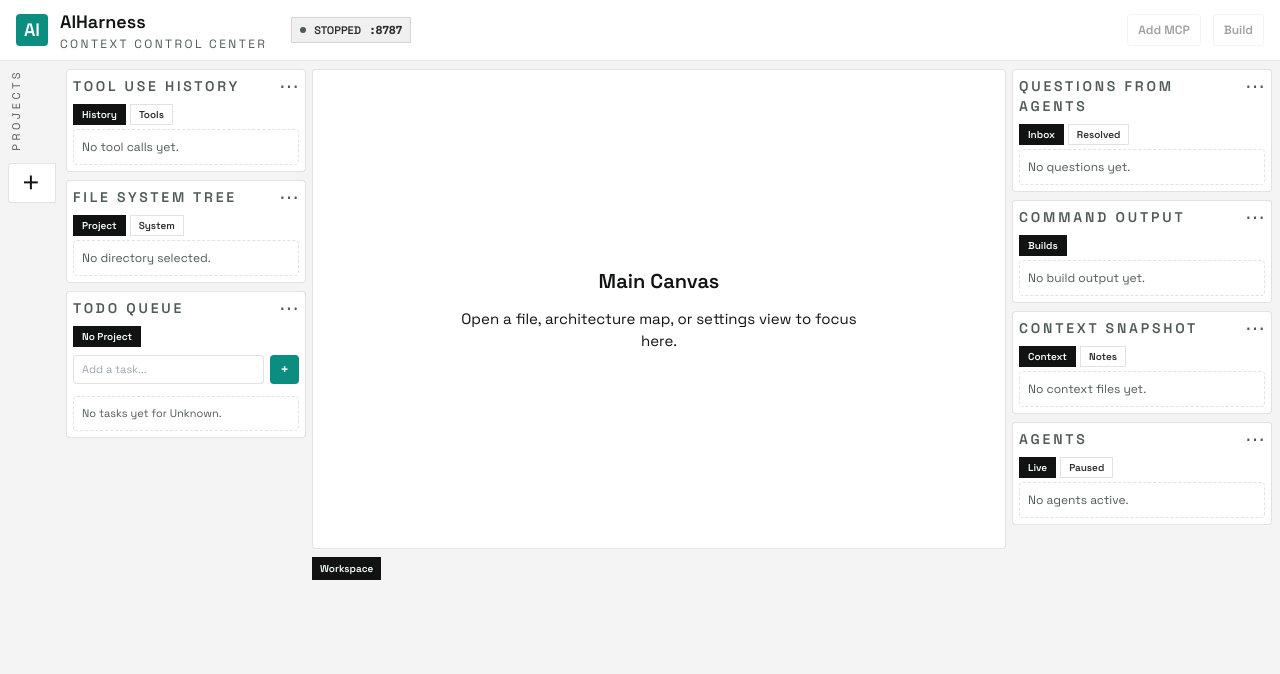
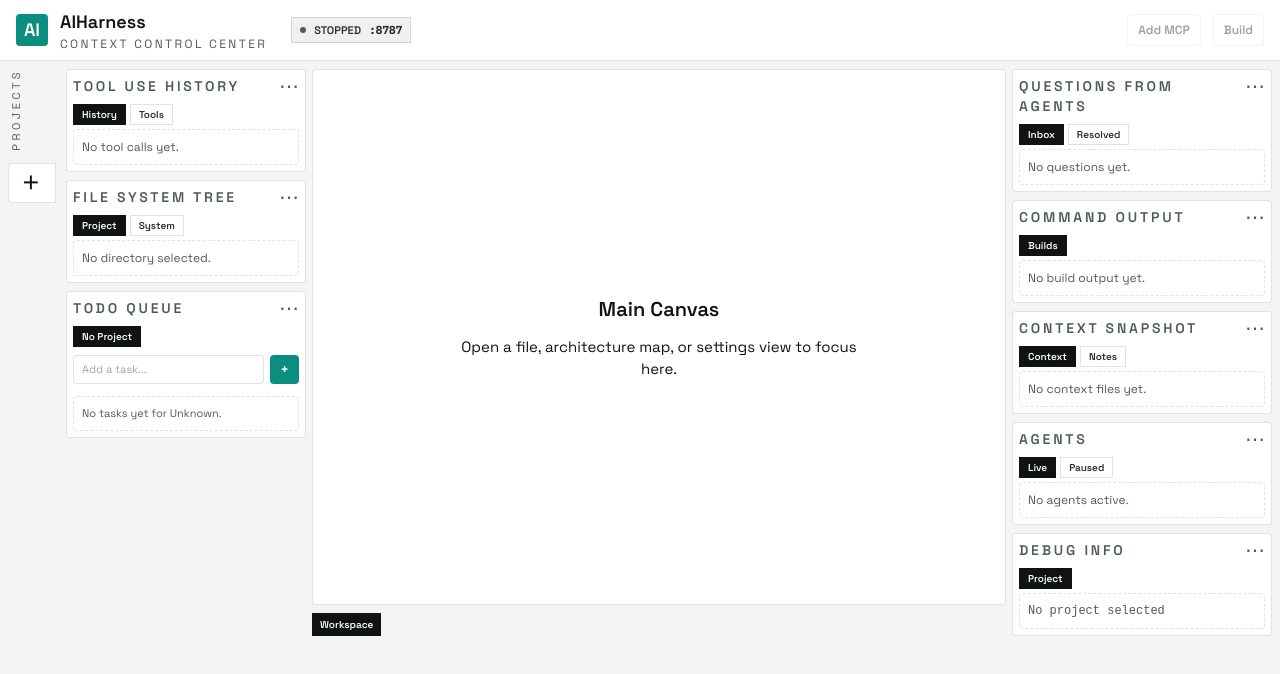
Before and after one commit to BigfootLabsLLC/AIHarness, a React (Vite) app: page / in a window 1280 px wide. Shown: the top 674 px of the page. Built offline with nearby package versions, Linux system fonts and the light colour scheme.

Commit message:
Add Debug Info panel to show project DB path and other diagnostics

```diff
--- a/src/App.tsx
+++ b/src/App.tsx
@@ -626,6 +626,26 @@ function App() {
                 <div className="empty-state">No agents active.</div>
               </div>
             </PanelShell>
+
+            {/* Debug Panel */}
+            <PanelShell title="Debug Info" tabs={['Project']}>
+              <div className="stack" style={{ fontSize: '10px', fontFamily: 'monospace' }}>
+                {activeProjectInfo ? (
+                  <>
+                    <div><strong>Project ID:</strong></div>
+                    <div style={{ wordBreak: 'break-all' }}>{activeProjectInfo.id}</div>
+                    <div style={{ marginTop: '8px' }}><strong>Name:</strong></div>
+                    <div>{activeProjectInfo.name}</div>
+                    <div style={{ marginTop: '8px' }}><strong>Root Path:</strong></div>
+                    <div style={{ wordBreak: 'break-all' }}>{activeProjectInfo.root_path}</div>
+                    <div style={{ marginTop: '8px' }}><strong>DB Path:</strong></div>
+                    <div style={{ wordBreak: 'break-all', color: '#0b8d80' }}>{activeProjectInfo.db_path}</div>
+                  </>
+                ) : (
+                  <div className="empty-state">No project selected</div>
+                )}
+              </div>
+            </PanelShell>
           </section>
         </div>
       </div>
```
